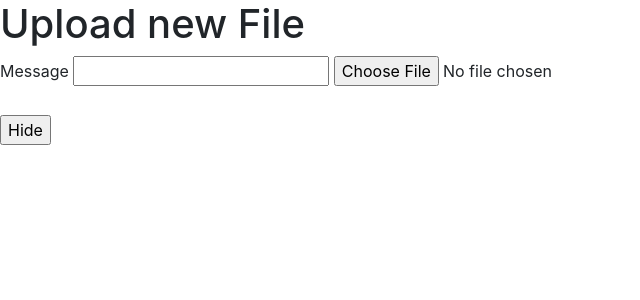
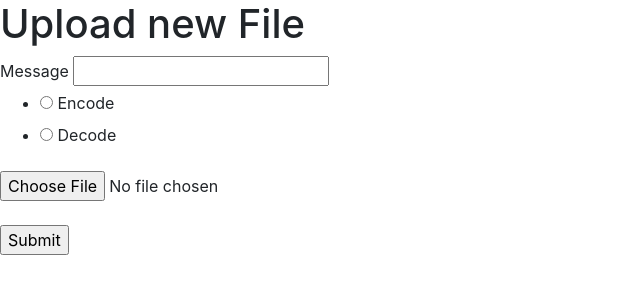
Before and after one commit to smalih/stegme, a Flask app: page / in a window 1280 px wide. Shown: the top 300 px of the page, without its empty margins (0-640 px from the left). Run offline with Flask 3, Linux system fonts and the light colour scheme; some libraries are stand-ins or nearby versions.

Commit message:
Added functionality to choose which operation (encode/decode) to execute

```diff
--- a/api.py
+++ b/api.py
@@ -1,7 +1,6 @@
 import requests
 import shutil
 
-from steg import *
 
 category = 'nature'
 categories='nature, city, technology, food, still_life, abstract, wildlife'.split(", ")
--- a/app.py
+++ b/app.py
@@ -10,12 +10,16 @@ from steg_lsb import encode, decode
 
 
 UPLOAD_FOLDER = './uploads/'
+ENCODE_FOLDER = './encoded/'
+DECODE_FOLDER = './decode/'
 HIDDEN_FOLDER = './hidden/'
 ALLOWED_EXTENSIONS = {'png', 'jpg', 'jpeg'}
 
 app = Flask(__name__)
 app.config['UPLOAD_FOLDER'] = UPLOAD_FOLDER
 app.config['HIDDEN_FOLDER'] = HIDDEN_FOLDER
+app.config['ENCODE_FOLDER'] = ENCODE_FOLDER
+app.config['DECODE_FOLDER'] = DECODE_FOLDER
 app.config['SECRET_KEY'] = os.getenv('SECRET_KEY')
 # print("API Key: ", os.getenv('API_KEY'))
 
@@ -62,11 +66,22 @@ def upload():
     if request.method == 'POST':
         if form.validate_on_submit():
             filename = secure_filename(form.image.data.filename)
-            form.image.data.save(app.config['UPLOAD_FOLDER'] + filename)
             message = request.form['message']
-            print("from form: ", message)
-            encode(app.config['UPLOAD_FOLDER'] + filename, message, app.config['HIDDEN_FOLDER'] + filename)
-            flash('Message successfully encoded', 'success')
+            operation = request.form['operation']
+            if operation == 'Encode':
+                if not(message):
+                    flash("Message field cannot be left blank")
+                else:
+                    form.image.data.save(app.config['UPLOAD_FOLDER'] + filename)
+                    encode(app.config['UPLOAD_FOLDER'] + filename, message, app.config['ENCODE_FOLDER'] + filename)
+                    flash('Message successfully encoded', 'success')
+                    return redirect(url_for('download', name=filename))
+            elif operation == 'Decode':
+                form.image.data.save(app.config['DECODE_FOLDER'] + filename)
+                hidden_message = decode(os.path.join(app.config['DECODE_FOLDER'] + filename), )
+                print("decode output: ", hidden_message)
+                return "<h1>" + hidden_message + "<h1>"
+
             return redirect(url_for('upload'))
     return render_template('index.html', form=form)
     #         if 'file' not in request.files:
@@ -110,8 +125,5 @@ def index():
 
 
 @app.route('/hidden/<name>')
-def decode_file(name):
-    hidden_message = decode(os.path.join(app.config['HIDDEN_FOLDER'], name), )
-    print("decode output: ", hidden_message)
-    return "<h1>" + hidden_message + "<h1>"
-    return send_from_directory(app.config['HIDDEN_FOLDER'], name)
+def download(name):
+    return send_from_directory(app.config['ENCODE_FOLDER'], name)
--- a/forms.py
+++ b/forms.py
@@ -1,12 +1,13 @@
 from flask_wtf import FlaskForm
-from wtforms import StringField, SubmitField, validators
+from wtforms import StringField, SubmitField, RadioField, validators
 from flask_wtf.file import FileField, FileRequired, FileAllowed
 from werkzeug.utils import secure_filename
 
 class UploadForm(FlaskForm):
-    message = StringField("Message", [validators.InputRequired()])
+    message = StringField("Message")
+    operation = RadioField("Operation", choices=['Encode', 'Decode'])
     image = FileField("image", validators=[
         FileRequired(),
         FileAllowed(['png'], "PNG images only!")
     ])
-    submit = SubmitField("Hide")
+    submit = SubmitField()
--- a/templates/index.html
+++ b/templates/index.html
@@ -23,6 +23,7 @@
         {{ form.hidden_tag() }}
         {{ form.message.label }}
         {{ form.message }}
+        {{ form.operation }}
         {{ form.label }}
         {{ form.image }}
         <br><span class="validation_error">{{ ', '.join(form.image.errors) }}</span><br>
```
Also changed, not shown: decode/encodedimg.png (added), encoded/img.png (added), encodedimg.png (added), hidden.png (added), hidden/test.png (deleted), img.png (added), uploads/img.png (added), uploads/test.png (deleted), 1 other file.
